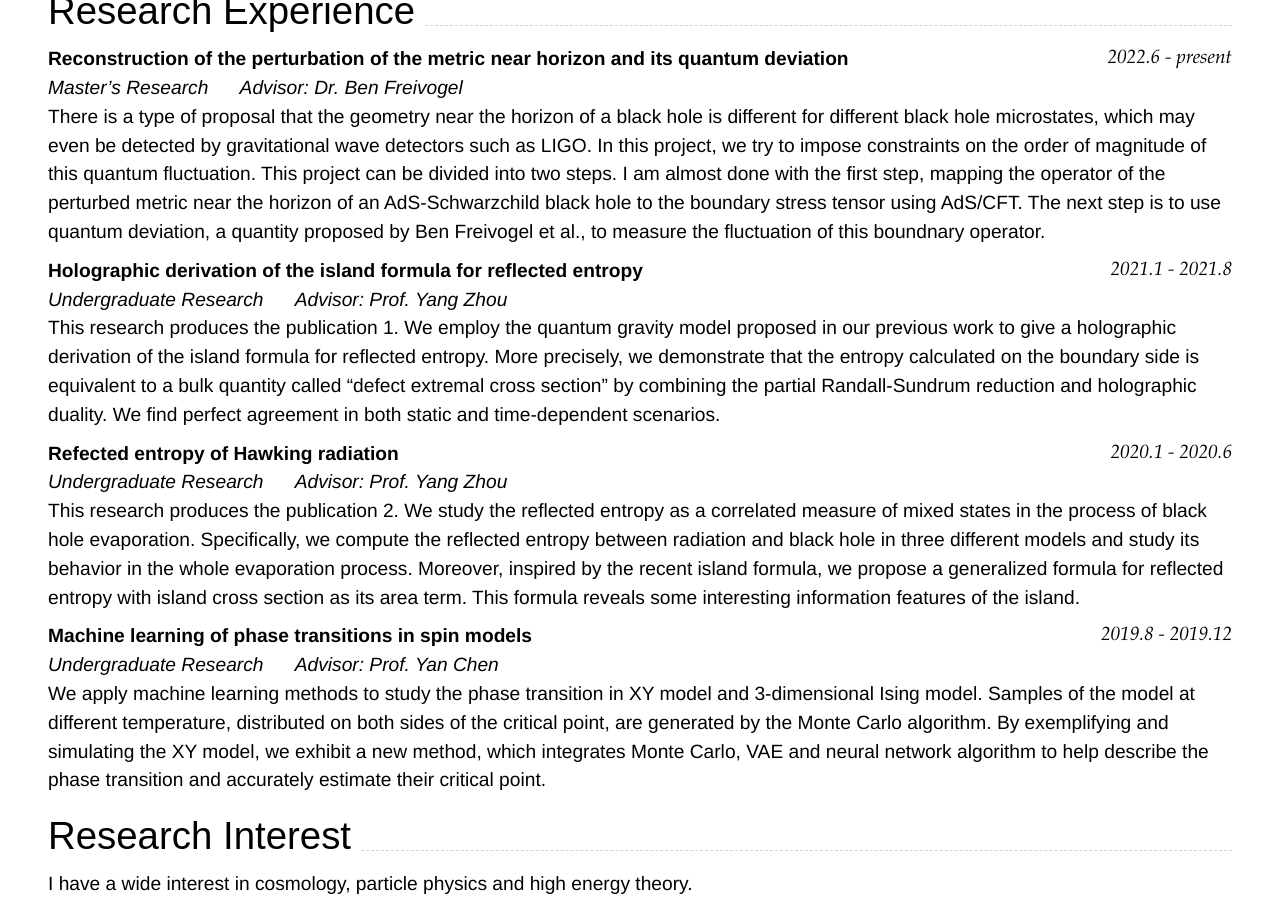
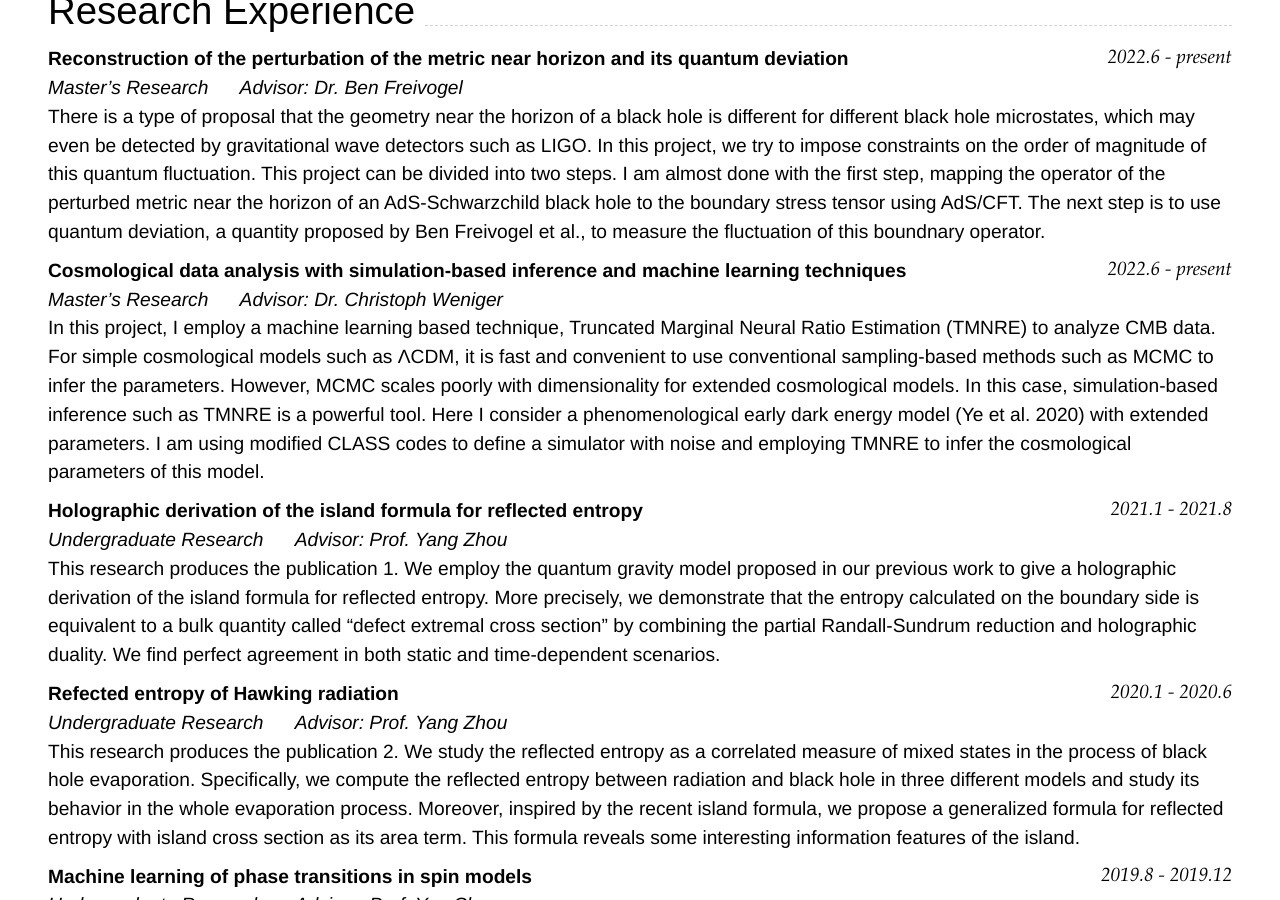
Before and after one commit to tianyi-phy/cv, a Jekyll site: the page built from index.md, in a window 1280 px wide and 900 px high, scrolled down 760 px. Built offline with Jekyll 4.4.1, drawn with Linux system fonts in a browser that asks for light colours; nearby versions of some CDN libraries.

Commit message:
Update index.md

```diff
--- a/index.md
+++ b/index.md
@@ -58,6 +58,10 @@ _Journal of High Energy Physics, 2020. [arXiv:2006.10846](https://arxiv.org/pdf/
 _Master's Research  &nbsp;&nbsp;&nbsp;&nbsp;  Advisor: Dr. Ben Freivogel_<br>
 There is a type of proposal that the geometry near the horizon of a black hole is different for different black hole microstates, which may even be detected by gravitational wave detectors such as LIGO. In this project, we try to impose constraints on the order of magnitude of this quantum fluctuation. This project can be divided into two steps. I am almost done with the first step, mapping the operator of the perturbed metric near the horizon of an AdS-Schwarzchild black hole to the boundary stress tensor using AdS/CFT. The next step is to use quantum deviation, a quantity proposed by Ben Freivogel et al., to measure the fluctuation of this boundnary operator.
 
+### **Cosmological data analysis with simulation-based inference and machine learning techniques** `2022.6 - present`
+
+_Master's Research  &nbsp;&nbsp;&nbsp;&nbsp;  Advisor: Dr. Christoph Weniger_<br>
+In this project, I employ a machine learning based technique, Truncated Marginal Neural Ratio Estimation (TMNRE) to analyze CMB data. For simple cosmological models such as ΛCDM, it is fast and convenient to use conventional sampling-based methods such as MCMC to infer the parameters. However, MCMC scales poorly with dimensionality for extended cosmological models. In this case, simulation-based inference such as TMNRE is a powerful tool. Here I consider a phenomenological early dark energy model (Ye et al. 2020) with extended parameters. I am using modified CLASS codes to define a simulator with noise and employing TMNRE to infer the cosmological parameters of this model.
 
 ### **Holographic derivation of the island formula for reflected entropy** `2021.1 - 2021.8`
 
```
